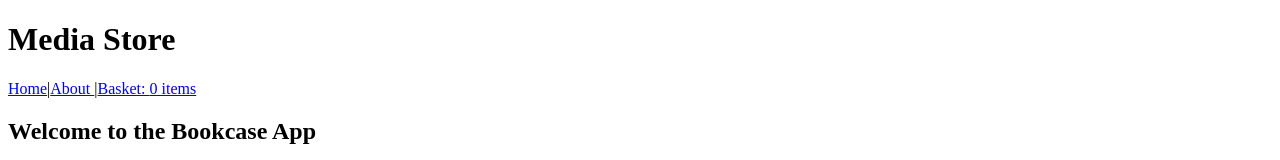
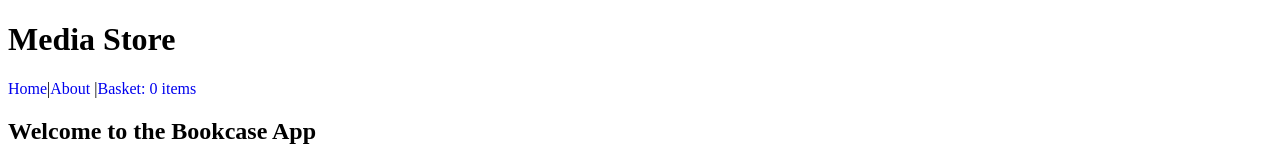
Before and after one commit to black-codher-bootcamp-2022-daly/unit-04-react-assessment-suzi01, a React (Create React App) app: page / in a window 1280 px wide. Shown: the top 160 px of the page. Built offline with nearby package versions, Linux system fonts and the light colour scheme.

Commit message:
Changd Test code for Header.spec.js to stop errors again 4th  attempt with useEffect

```diff
--- a/src/App.js
+++ b/src/App.js
@@ -140,13 +140,18 @@ function App() {
 
     }
 
+    useEffect(() => {
+      <Header />
+      console.log("a-tags ", document.querySelectorAll('a'))
+    });
+
 
 
   function Home() {
     const [term, setTerm] = useState("")
     // console.log("This", books)
     return <>
-            <h1>Media Store</h1>
+
     <Header itemCount={<BasketCount basketCount={basket.length} />}/>
     <h2>Welcome to the Bookcase App</h2>
     {/* <Search keyword={keyword} setKeyword={setKeyword} search={search}/> */}
@@ -173,7 +178,7 @@ function App() {
   return <>
     <Router>
       <Routes>
-        <Route path="/" element={<Home />} />
+        <Route exact path="/" element={<Home /> } />
         <Route path="/basket" element={<BasketList />} />
         <Route path="/about" element={<About />} />
       </Routes>
--- a/src/components/Basket.js
+++ b/src/components/Basket.js
@@ -13,7 +13,7 @@ const Basket = ({ basket, ...props }) => {
     <>
       <h1>Basket</h1>
       <BasketCount basketCount={basketCount} />
-      {console.log(document.querySelectorAll('.product').length)}
+      {/* {console.log(document.querySelectorAll('.product').length)} */}
       <br />
       {/* <BasketTotal basketTotal={basketTotal} /> */}
       {/* {props.inBasket === true} */}
--- a/src/components/Header.js
+++ b/src/components/Header.js
@@ -1,10 +1,17 @@
-import React from 'react'
-import { Link } from 'react-router-dom'
+import React from "react";
+import { Link } from "react-router-dom";
 
 const Header = (props) => {
-  return<>
-      <Link to="/" id="homelink">Home</Link>|<Link to="/about"  id="aboutlink">About </Link>|<Link to="/basket" id="basketlink">Basket: {props.itemCount}</Link>
-  </>
-}
+  return (
+    <div className="header">
+      <h1>Media Store</h1>
+      <div>
+        <Link to="/" id="homelink">Home</Link>|<Link to="/about" id="aboutlink">About </Link>|<Link to="/basket" id="basketlink">Basket: {props.itemCount}</Link>
+        {/* {console.log("a-tags ", document.querySelectorAll('a'))} */}
+        {/* {console.log("a class ", document.getElementsByClassName('header'))} */}
+      </div>
+    </div>
+  );
+};
 
-export default Header
+export default Header;
--- a/src/components/ProductList.js
+++ b/src/components/ProductList.js
@@ -9,6 +9,7 @@ const ProductList = ({ items, ...props }) => {
     addToBasket={addToBasket} */}
       {/* {console.log(item)} */}
       {/* let word = {props.location === "library" ? inBasket= true : inBasket = false} */}
+      {/* {console.log(document.querySelectorAll('.product').length)} */}
       {items.length === 0
         ? <div className="empty">No items found...</div>
         : items.map((item) => (
--- a/src/index.js
+++ b/src/index.js
@@ -5,7 +5,7 @@ import App from './App';
 const root = ReactDOM.createRoot(document.getElementById('root'));
 
 root.render(
-  <React.StrictMode>
+
     <App />
-  </React.StrictMode>
+
 );
--- a/src/styles/App.css
+++ b/src/styles/App.css
@@ -14,3 +14,8 @@
 .App-link {
   color: #ca61fb;
 }
+
+
+a {
+  text-decoration: none;
+}
```
Lines whose indentation alone changed are shown as unchanged.
